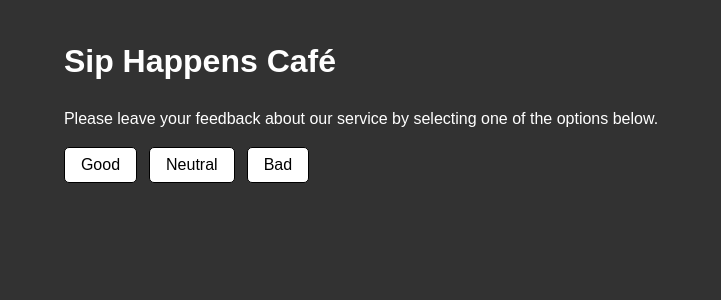
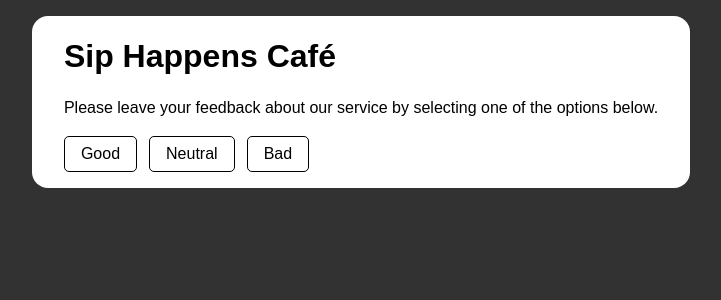
Before and after one commit to qboww/goit-react-hw-02, a React (Vite) app: page / in a window 1280 px wide. Shown: the top 300 px of the page, without its empty margins (279-1000 px from the left). Built offline with nearby package versions, Linux system fonts and the light colour scheme.

Commit message:
minor visual fixes

```diff
--- a/src/App.jsx
+++ b/src/App.jsx
@@ -32,6 +32,7 @@ const App = () => {
 
   return (
     <div className="container">
+      <div className="card">
         <Description />
         <Options updateFeedback={updateFeedback} />
         {totalFeedback > 0 && (
@@ -43,6 +44,7 @@ const App = () => {
           />
         )}
       </div>
+    </div>
   );
 };
 
--- a/src/index.css
+++ b/src/index.css
@@ -21,6 +21,11 @@ li {
   list-style: none;
 }
 
+h1 {
+  margin: 0;
+}
+
+
 button {
   cursor: pointer;
   color: black;
@@ -33,7 +38,14 @@ button {
 
 button:hover {
   transition: background-color 250ms cubic-bezier(0.4, 0, 0.2, 1);
-  background-color: grey;
+  background-color: rgb(214, 214, 214);
+}
+
+.card {
+  background-color: #fff;
+  color: black;
+  padding: 16px 32px;
+  border-radius: 16px;
 }
 
 .container {
```
Lines whose indentation alone changed are shown as unchanged.
